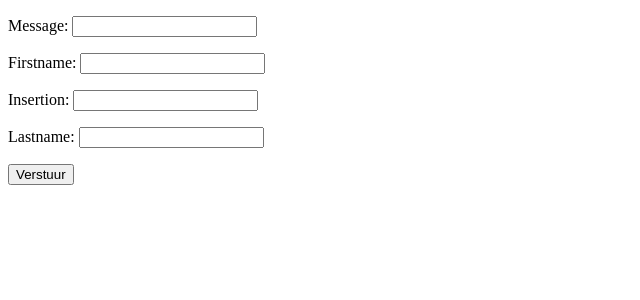
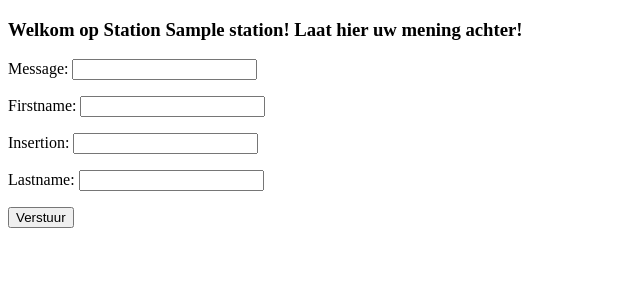
Before and after one commit to JBierenbroodspot/PROJA, a Django app: page /station/1 in a window 1280 px wide. Shown: the top 300 px of the page, without its empty margins (0-640 px from the left). Run offline with Django 3.2, Linux system fonts and the light colour scheme; tables that the repository leaves empty hold one stand-in row (values such as "Sample post").

Commit message:
Add station name to write_message.html

```diff
--- a/templates/write_message.html
+++ b/templates/write_message.html
@@ -1,10 +1,11 @@
 {% extends "base.html" %}
 
 {% block title %}
-    Schrijf een bericht
+    {{ station.name }}
 {% endblock %}
 
 {% block content %}
+    <h3>Welkom op {{ station }}! Laat hier uw mening achter!</h3>
     <form action="" method="post">
         {% csrf_token %}
         {{ form.as_p }}
```
